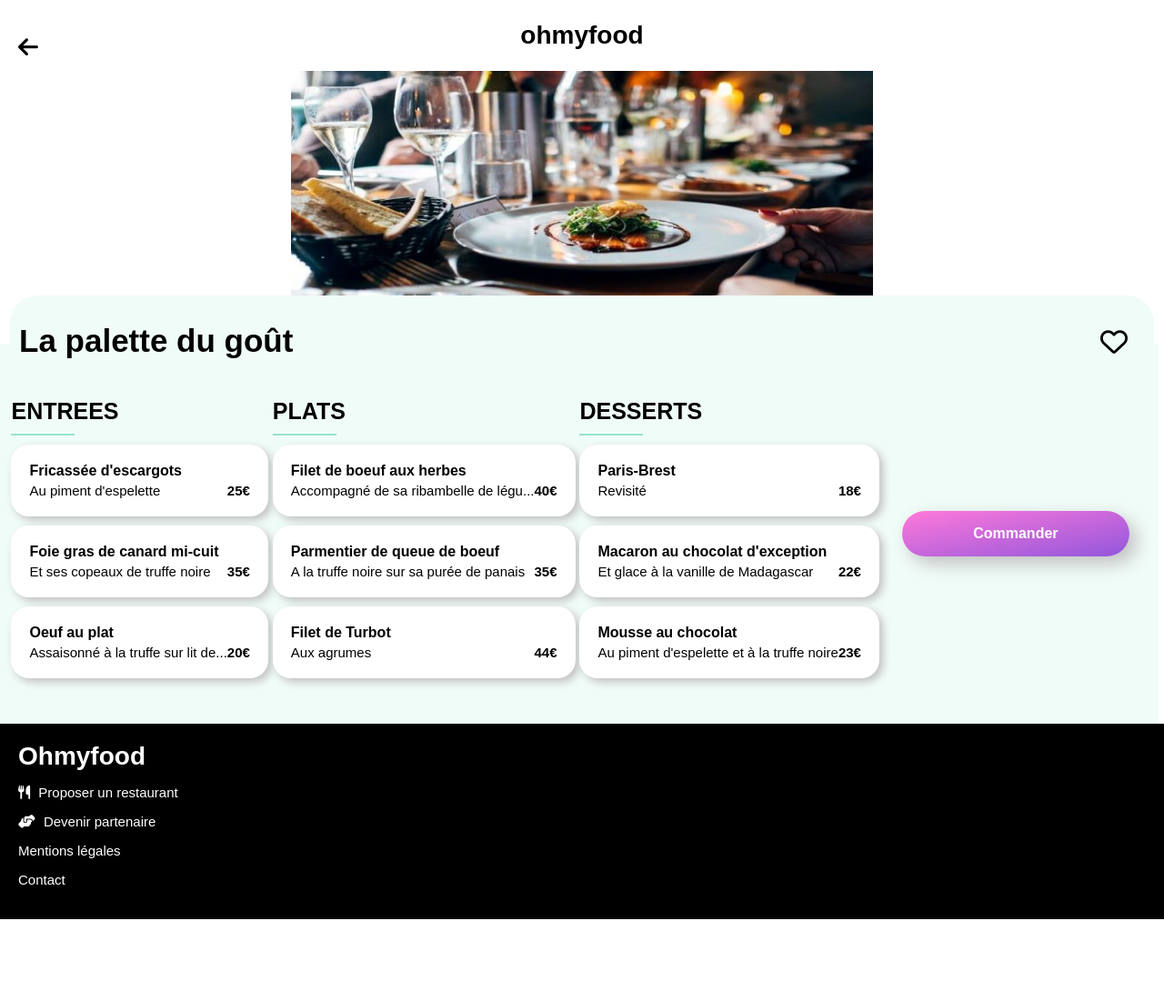
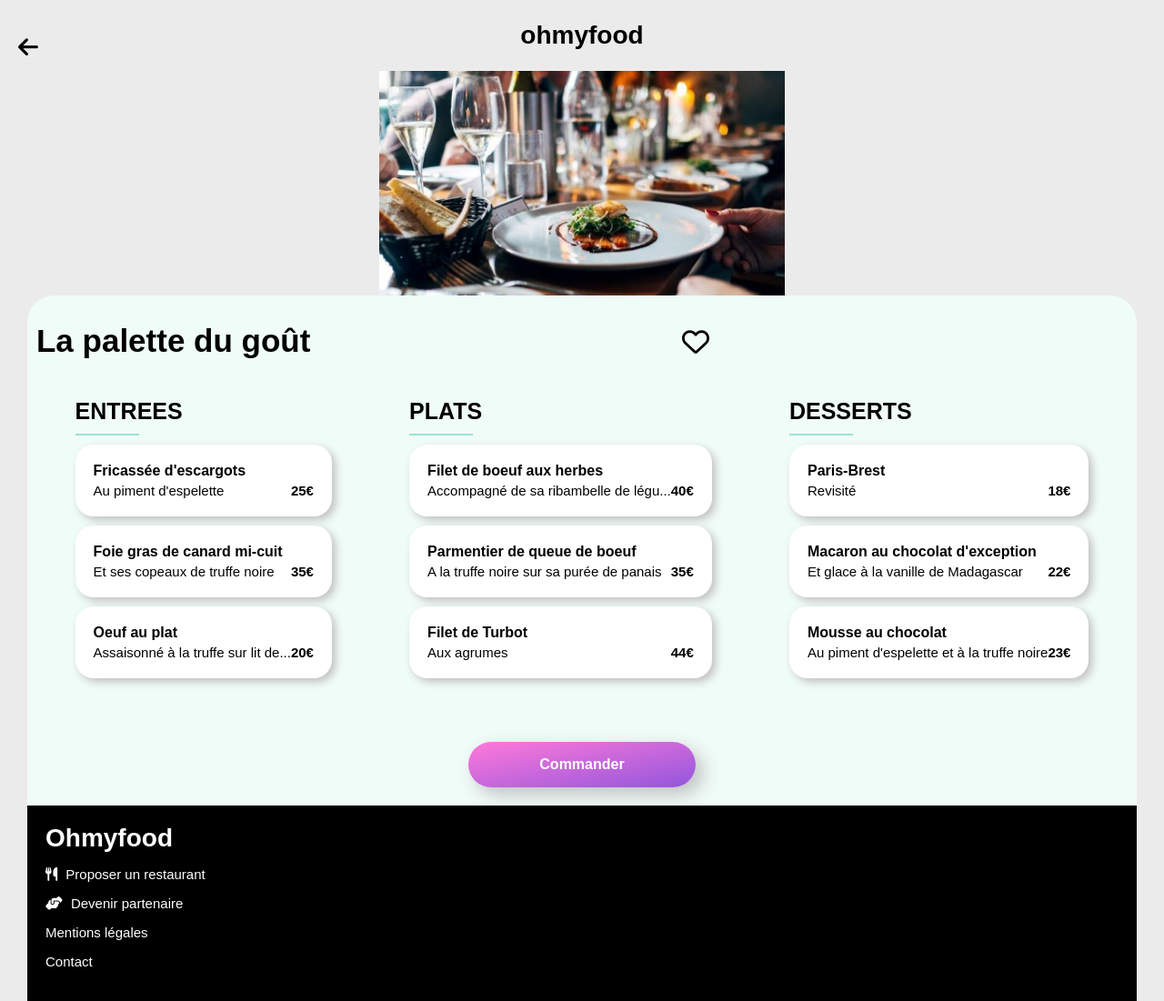
Before and after one commit to bolzingerjo/P3_BOLZINGER_Jonathan_06012022, a website: page Lapalettedugout.html in a window 1280 px wide. Shown: the whole page at 91% size. Before the commit the page ends 1011 px from the top, so only its background shows below. Drawn offline with Linux system fonts and the light colour scheme; a web font is replaced by a local one.

Commit message:
Responsive
menu et index

```diff
--- a/Lapalettedugout.html
+++ b/Lapalettedugout.html
@@ -8,7 +8,7 @@
 
     </head>
 	<body>
-
+	<div class="mepbodymenu">
     <header class="entete-menu"><!-- Logo+retour_acceuil -->
         <a href="index.html" title="Acceuil"><i class="fas fa-arrow-left"></i><h2>ohmyfood</h2></a>
     </header><!-- Logo+retour_acceuil -->
@@ -75,17 +75,20 @@
             <div class="check"><i class="far fa-check-circle"></i></div>
         </div>
         </div>
-        <div class="bouton">
-        <button class="btn--commander">Commander</button>
-        </div>
+
     </article><!-- Nom plats+prix+coche de validation -->
 
-	<footer class="foot"><!-- identique_ttes_pages -->
+    <div class="bouton">
+        <button class="btn--commander">Commander</button>
+    </div>
+
+	<footer class="footmenu"><!-- identique_ttes_pages -->
         <a href="index.html" title="page acceuil"><h2>Ohmyfood</h2></a>
         <a href="#" title="#"><p><i class="fas fa-utensils"></i> Proposer un restaurant</p></a>
         <a href="#" title="#"><p><i class="fas fa-hands-helping"></i> Devenir partenaire</p></a>
         <a href="#" title="#"><p>Mentions légales</p></a>
         <a href="mailto:ohmyfoodcontact@gmail.com" title="mail"><p>Contact</p></a>
-</footer><!-- identique_ttes_pages -->
-	</body>
+    </footer><!-- identique_ttes_pages -->
+</div>
+</body>
 </html>
--- a/sass/Base/_base.scss
+++ b/sass/Base/_base.scss
@@ -28,6 +28,16 @@
 
 body{
         margin: 0px;
+
+}
+.mepbodymenu {
+        @media (min-width: 640px) {
+                display: flex;
+                justify-content: center;
+                flex-direction: column;
+                align-items: center;
+                background-color: rgb(236, 235, 235);
+        }
 }
 .local {
         background-color: $Noir__fond;
@@ -56,17 +66,11 @@ body{
         font-size: 32px;
         margin: 20px 0px 20px 0px;
 }
-.corps{
+.corps {
         @media (min-width: 640px) {
-        display: flex;
-        flex-direction: column;
-        justify-content: center;
-        align-items: center;
-        }
-        @media (min-width: 960px) {
                 display: flex;
-                flex-direction: row;
-                justify-content: space-around;
+                flex-direction: column;
+                align-items: center;
         }
 }
 article{
@@ -110,6 +114,7 @@ li{
                 left: 100px;
         }
         @media (min-width: 960px) {
+                opacity: 0;
                 position: absolute;
                 left: 5px;
         }
@@ -123,6 +128,7 @@ li i{
                 left: 150px;
         }
         @media (min-width: 960px) {
+                opacity: 0;
                 position: absolute;
                 left: 50px;
         }
@@ -144,6 +150,9 @@ aside{
                 flex-wrap: wrap;
                 justify-content: space-around;
         }
+        @media (min-width: 960px) {
+                width: 960px;
+        }
 }
 .titre{
         font-size: 35px;
@@ -151,6 +160,10 @@ aside{
                 height: 50px;
                 padding-right: 200px;
                 padding-left: 200px;
+        }
+        @media (min-width: 960px) {
+                padding-right: 300px;
+                padding-left: 300px;
         }
 }
 .restau{
@@ -229,6 +242,12 @@ aside{
         padding-top: 30px;
         padding-left: 10px;
         width: 97.5%;
+        @media (min-width: 640px) {
+                width: 99%;
+        }
+        @media (min-width: 1200px) {
+                width: 1210px;
+        }
 }
 .photo-nom img{
         width: 99%;
@@ -254,6 +273,14 @@ aside{
                 opacity: 1;
                 color: $Primaire;
         }
+        @media (min-width: 640px) {
+                position: absolute;
+                right: 200px;
+        }
+        @media (min-width: 960px) {
+                position: absolute;
+                left: 750px;
+        }
 }
 .coeur--vide__menu{
         opacity: 1;
@@ -264,18 +291,33 @@ aside{
         &:hover{
                 opacity: 0;
         }
+        @media (min-width: 640px) {
+                position: absolute;
+                right: 200px;
+        }
+        @media (min-width: 960px) {
+                position: absolute;
+                left: 750px;
+        }
 }
 .menu-mep{
         background-color: $Menthe__fond;
         margin: 0px;
         padding: 40px 10px 40px 10px;
+                @media (min-width: 640px) {
+                        width: 97%;
+                }
                 @media (min-width: 960px) {
                         width: 98%;
                         display: flex;
                         justify-content: space-around;
                         align-items: center;
                 }
+                @media (min-width: 1200px) {
+                        max-width: 1200px;
+                }
 }
+
 .titresoul {
         margin: 0px;
         padding-top: 20px;
@@ -350,8 +392,16 @@ h4{
         background-color: $Blanc;
 }
 .bouton{
+        background-color: $Menthe__fond;
         display: flex;
         justify-content: center;
         align-items: center;
+        width: 100%;
+        @media (min-width: 640px) {
+                width: 100%;
+        }
+        @media (min-width: 1200px) {
+                width: 1220px;
+        }
 }
 /* Menu */
--- a/sass/Layout/_footer.scss
+++ b/sass/Layout/_footer.scss
@@ -13,3 +13,27 @@
 .foot h2{
     margin: 0px;
 }
+.footmenu {
+    background-color: $Noir;
+    color: $Blanc;
+    padding: 20px;
+    @media (min-width: 640px) {
+        width: 94.5%;
+    }
+    @media (min-width: 960px) {
+        width: 95%;
+    }
+    @media (min-width: 1200px) {
+        width: 1180px;
+    }
+}
+.footmenu a{
+    text-decoration: none;
+    color: $Blanc;
+}
+.footmenu i{
+    padding-right: 5px;
+}
+.footmenu h2{
+    margin: 0px;
+}
```
Also changed, not shown: sass/main.css, 1 other file.
